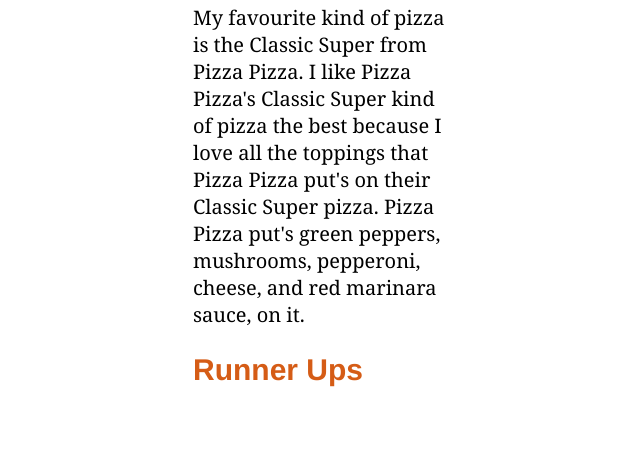
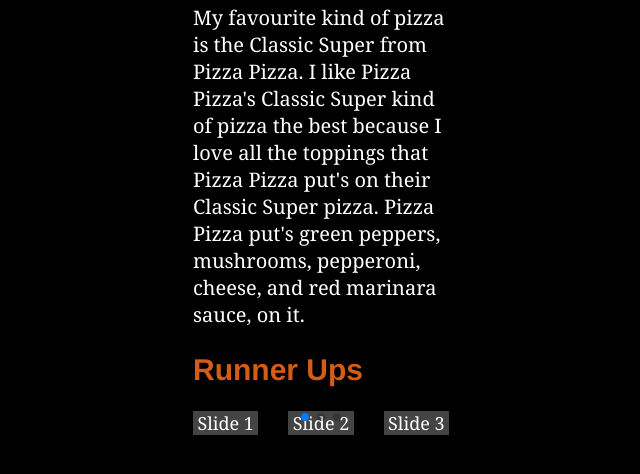
Before and after one commit to prestonwinters/L5, a website: page index.html in a window 1280 px wide. Shown: the part 368-842 px from the top of the page, without its empty margins (319-959 px from the left). Drawn offline with nearby package versions, Linux system fonts and the light colour scheme.

Commit message:
Commiting new info

```diff
--- a/index.html
+++ b/index.html
@@ -4,7 +4,10 @@
     <meta charset="UTF-8">
     <meta name="viewport" content="width=device-width, initial-scale=1.0">
     <title>L5</title>
-     <link rel="stylesheet" href="css/style.css">
+    <meta name="viewport" content="width=device-width, initial-scale=1, minimum-scale=1, maximum-scale=1" />
+  <!-- Link Swiper's CSS -->
+  <link rel="stylesheet" href="https://cdn.jsdelivr.net/npm/swiper@11/swiper-bundle.min.css" />
+
 
 </head>
 <body>
@@ -16,6 +19,75 @@
         <p>My favourite kind of pizza is the Classic Super from Pizza Pizza. I like Pizza Pizza's Classic Super kind of pizza the best because I love all the toppings that Pizza Pizza put's on their Classic Super pizza. Pizza Pizza put's green peppers, mushrooms, pepperoni, cheese, and red marinara sauce, on it.</p>
 
         <h2>Runner Ups</h2>
+
+  <!-- Demo styles -->
+  <style>
+    html,
+    body {
+      position: relative;
+      height: 100%;
+    }
+
+    body {
+      background: #000;
+      font-family: Helvetica Neue, Helvetica, Arial, sans-serif;
+      font-size: 14px;
+      color: #fff;
+      margin: 0;
+      padding: 0;
+    }
+
+    .swiper {
+      width: 100%;
+      height: 100%;
+    }
+
+    .swiper-slide {
+      text-align: center;
+      font-size: 18px;
+      background: #444;
+      display: flex;
+      justify-content: center;
+      align-items: center;
+    }
+
+    .swiper-slide img {
+      display: block;
+      width: 100%;
+      height: 100%;
+      object-fit: cover;
+    }
+  </style>
+</head>
+
+<body>
+  <!-- Swiper -->
+  <div class="swiper mySwiper">
+    <div class="swiper-wrapper">
+      <div class="swiper-slide">Slide 1</div>
+      <div class="swiper-slide">Slide 2</div>
+      <div class="swiper-slide">Slide 3</div>
+      <div class="swiper-slide">Slide 4</div>
+      <div class="swiper-slide">Slide 5</div>
+    </div>
+    <div class="swiper-pagination"></div>
+  </div>
+
+  <!-- Swiper JS -->
+  <script src="https://cdn.jsdelivr.net/npm/swiper@11/swiper-bundle.min.js"></script>
+
+  <!-- Initialize Swiper -->
+  <script>
+    var swiper = new Swiper(".mySwiper", {
+      slidesPerView: 3,
+      spaceBetween: 30,
+      pagination: {
+        el: ".swiper-pagination",
+        clickable: true,
+      },
+    });
+  </script>
+     <link rel="stylesheet" href="css/style.css">
     </main>
 </body>
 </html>
--- a/sass/_mixins.scss
+++ b/sass/_mixins.scss
@@ -1,5 +1,5 @@
 @mixin button {
-    background-color: var(--color_orange);
+    background-color: var(--color_red);
     color: white;
     padding: 0.75em 1.5em;
     border-radius: 100px;
@@ -9,7 +9,7 @@
     font-size: 0.8rem;
     display: inline-block;
     &:hover {
-        background-color: var(--color_light-orange);
+        background-color: var(--color_red);
     }
 
 
--- a/sass/_type.scss
+++ b/sass/_type.scss
@@ -8,5 +8,5 @@
 }
 h1,  h2, h3{
     font-family: var(--font_sans);
-    color: var(--color_orange);
+    color: var(--color_beige);
 }
--- a/sass/_variables.scss
+++ b/sass/_variables.scss
@@ -2,6 +2,6 @@
     --font_sans: Helvetica, sans-serif;
     --font_serif: Georgia, serif;
     --color_blue: rgb(42, 48, 92);
-    --color_orange: rgb(213, 92, 22);
-    --color_light-orange:rgb(225, 129, 68);
+    --color_beige: rgb(221,161,94);
+    --color_beige:rgb(221,161,94);
 }
```
Also changed, not shown: Images/3-Meat.jpg (added), Images/A-bunch-of-Pizza's.jpg (added), Images/BBQ-Chicken.jpg (added), Images/Hawaiian.jpg (added), Images/Pepperoni.jpg (added), Images/Pretzel.jpg (added), 1 other file.
